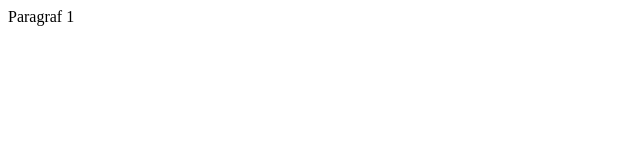
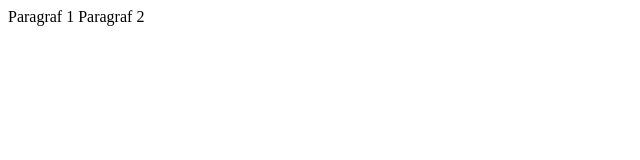
Before and after one commit to radek1251/gitjestgit, a plain HTML site: page index.html in a window 1280 px wide. Shown: the full height of the page, 0-640 px from the left. Drawn offline with Linux system fonts and the light colour scheme.

Commit message:
Paragraf2

```diff
--- a/index.html
+++ b/index.html
@@ -8,5 +8,6 @@
 </head>
 <body>
     Paragraf 1
+    Paragraf 2
 </body>
 </html>
```
